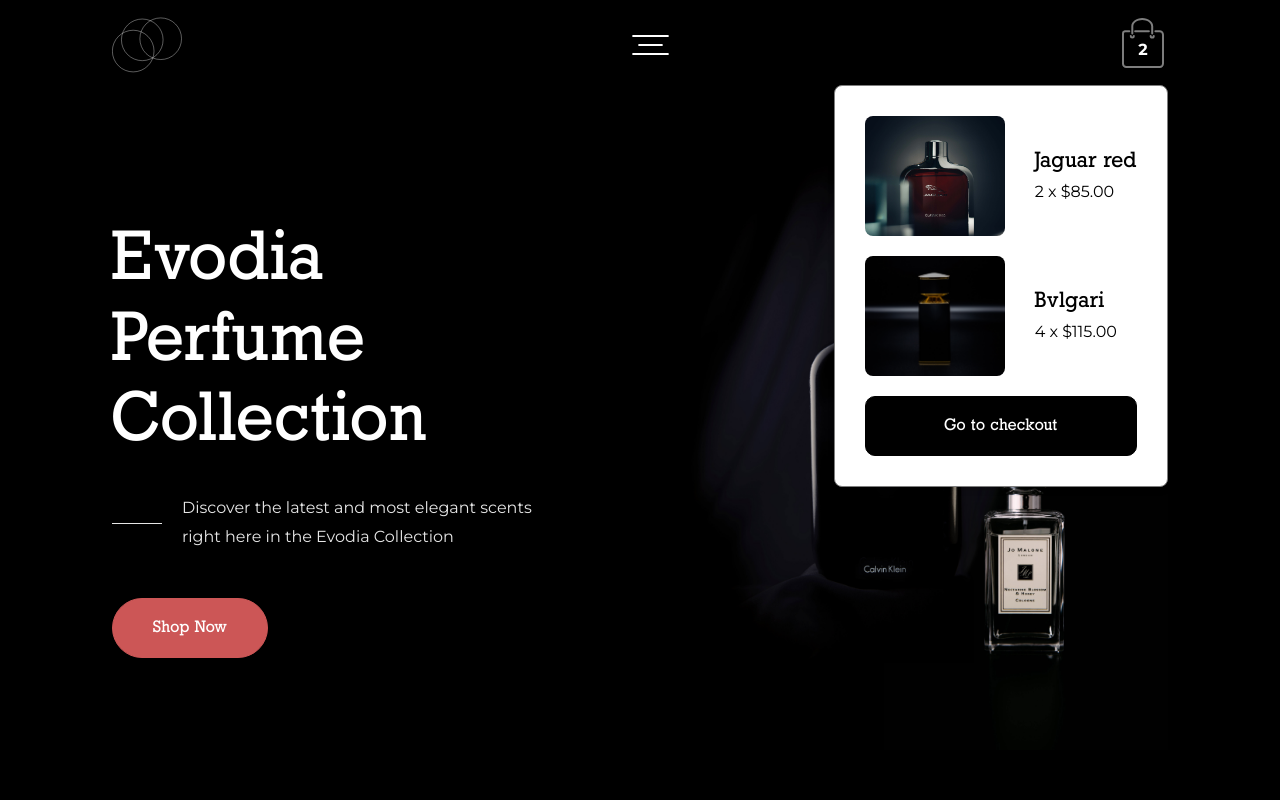
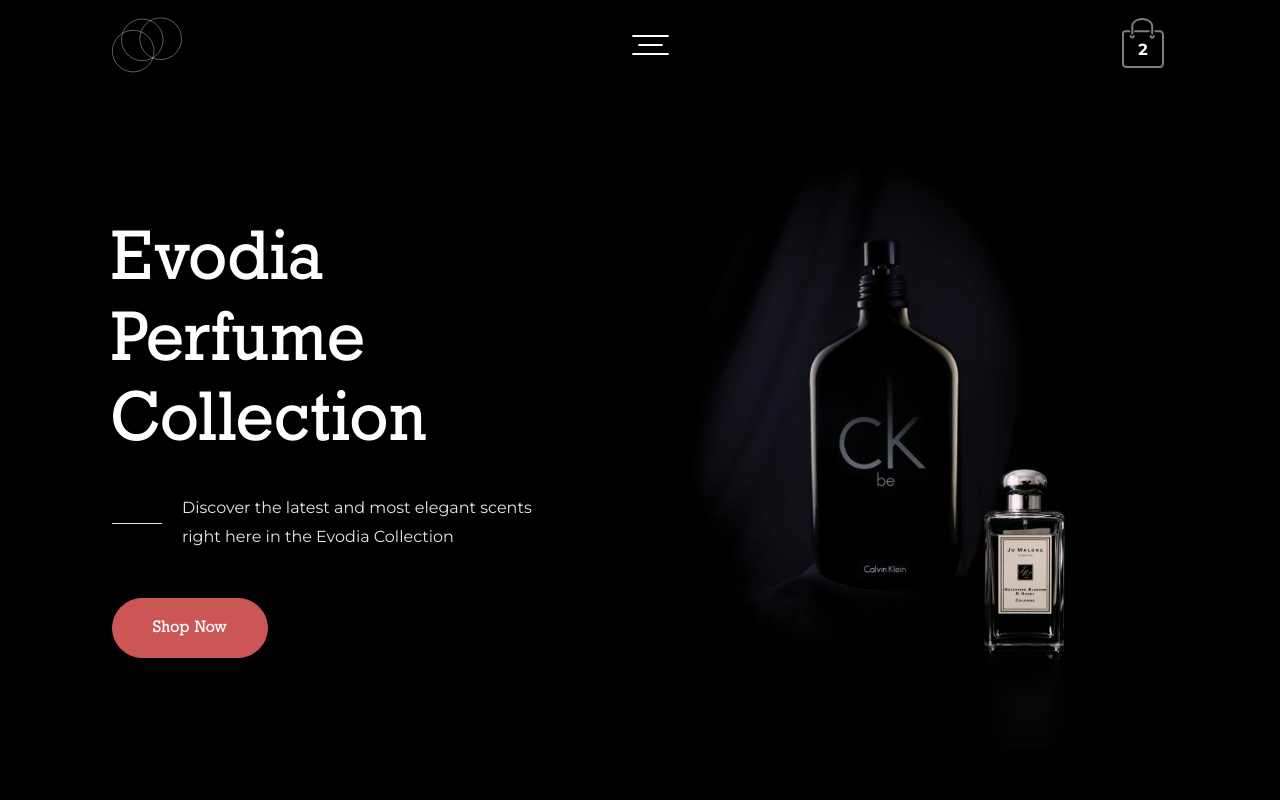
Before and after one commit to Nodenkey/evodia, a Next.js app: page / in a window 1280 px wide. Shown: the top 800 px of the page. Built offline with nearby package versions, Linux system fonts and the light colour scheme; no server answers.

Commit message:
Change showing cart drop down to false

```diff
--- a/components/navbar/navbar.js
+++ b/components/navbar/navbar.js
@@ -10,7 +10,7 @@ import {useGlobalHooks} from "../../hooks/globalHooks";
 const Navbar = () => {
     const num = 2;
     const [openMenu, setOpenMenu] = useState(false);
-    const [openShoppingBag, setOpenShoppingBag] = useState(true);
+    const [openShoppingBag, setOpenShoppingBag] = useState(false);
     const toggleMenu = () => {
         setOpenMenu(!openMenu);
     }
```
